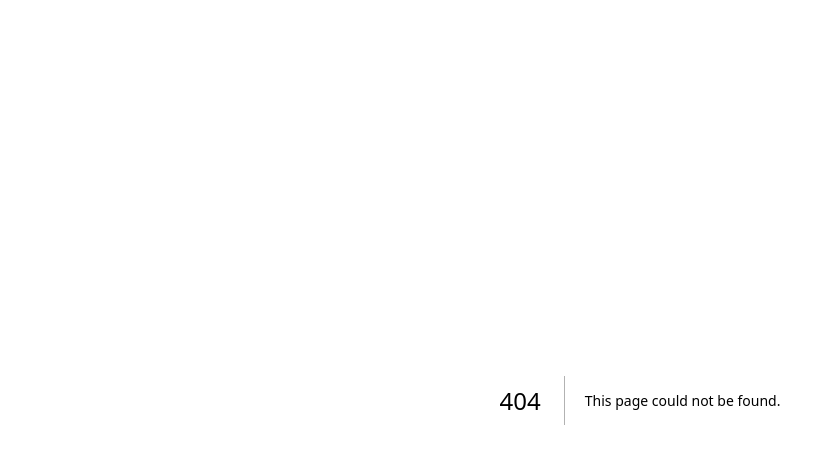
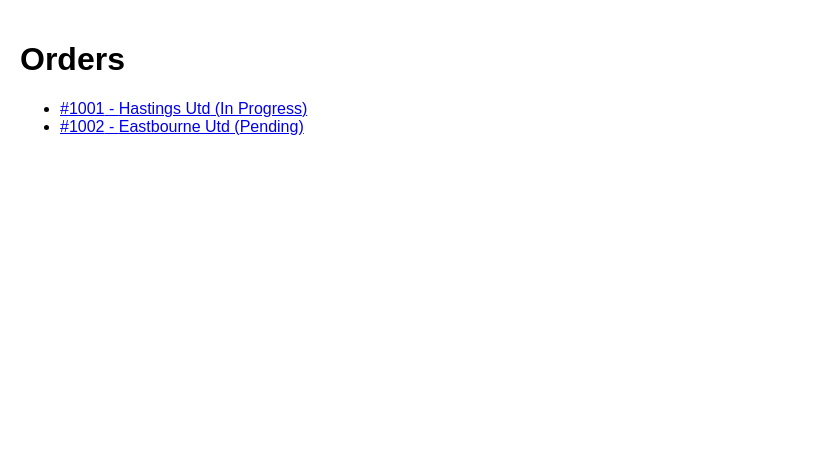
Before and after one commit to Charlie2509/msh-operations-hub, a Next.js app: page /orders in a window 1280 px wide. Before the commit this address had no page. Shown: the top 464 px of the page, without its empty margins (0-822 px from the left). Built offline with nearby package versions, Linux system fonts and the light colour scheme.

Commit message:
Add orders page

```diff
--- /dev/null
+++ b/app/orders/page.js
@@ -0,0 +1,21 @@
+const orders = [
+  { id: '1001', club: 'Hastings Utd', status: 'In Progress' },
+  { id: '1002', club: 'Eastbourne Utd', status: 'Pending' }
+];
+
+export default function OrdersPage() {
+  return (
+    <main style={{ padding: 20 }}>
+      <h1>Orders</h1>
+      <ul>
+        {orders.map(o => (
+          <li key={o.id}>
+            <a href={`/orders/${o.id}`}>
+              #{o.id} - {o.club} ({o.status})
+            </a>
+          </li>
+        ))}
+      </ul>
+    </main>
+  );
+}
```
